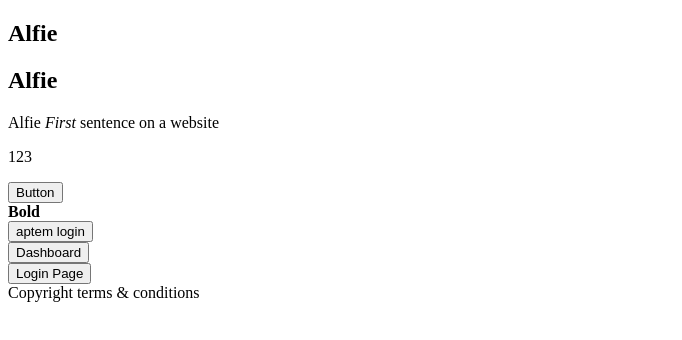
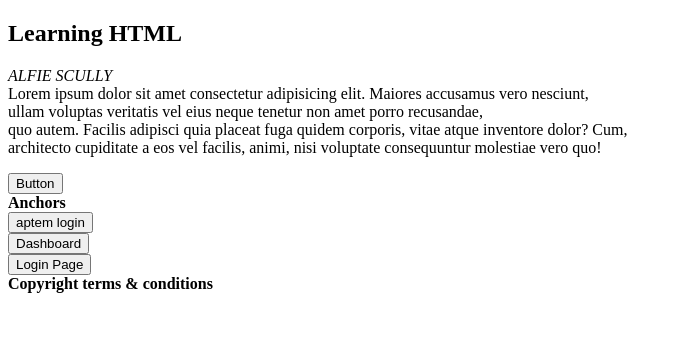
Before and after one commit to alfiejscully/HTML-Crash-Course, a plain HTML site: page index.html in a window 1280 px wide. Shown: the whole page, without its empty margins (0-682 px from the left). Drawn offline with Linux system fonts and the light colour scheme.

Commit message:
cleaned up code

```diff
--- a/index.html
+++ b/index.html
@@ -4,35 +4,42 @@
     <meta charset="UTF-8" />
     <meta http-equiv="X-UA-Compatible" content="IE=edge" />
     <meta name="viewport" content="width=device-width, initial-scale=1.0" />
-    <title>Alfie Scully</title>
+    <title>HTML CRASH COURSE</title>
   </head>
   <body>
     <main>
       <section>
-        <h1>Alfie</h1>
-        <h2>Alfie</h2>
-        <p>Alfie <i>First</i> sentence on a website</p>
-        <p>123</p>
-        <button>Button</button>
+        <h1>Learning HTML</h1>
+        <div id="introduction">
+          <p>
+            <em>ALFIE SCULLY</em><br />Lorem ipsum dolor sit amet consectetur
+            adipisicing elit. Maiores accusamus vero nesciunt,<br />
+            ullam voluptas veritatis vel eius neque tenetur non amet porro
+            recusandae,<br />
+            quo autem. Facilis adipisci quia placeat fuga quidem corporis, vitae
+            atque inventore dolor? Cum, <br />architecto cupiditate a eos vel
+            facilis, animi, nisi voluptate consequuntur molestiae vero quo!
+          </p>
+          <button>Button</button>
+        </div>
       </section>
       <section>
         <div>
-          <b>Bold</b>
-        </div>
-        <a href="https://login.aptem.co.uk/Users/Account/LogOn" target="_blank">
-          <button>aptem login</button></a
-        >
-        <!--Open to the dashboard page-->
-        <div>
+          <strong>Anchors</strong>
+          <br/>
+          <a
+            href="https://login.aptem.co.uk/Users/Account/LogOn"
+            target="_blank"
+            ><button>aptem login</button></a
+          >
+          <br/>
           <a href="./test/dashboard.html"> <button>Dashboard</button></a>
-        </div>
-        <div>
+          <!--Open to the dashboard page-->
+          <br/>
           <a href="./login.html"> <button>Login Page</button></a>
         </div>
       </section>
     </main>
-    <footer>
-      Copyright terms & conditions
-    </footer>
+    <footer><strong>Copyright terms & conditions</strong></footer>
   </body>
 </html>
```
Also changed, not shown: test/dashboard.html (+1 -1 lines).
